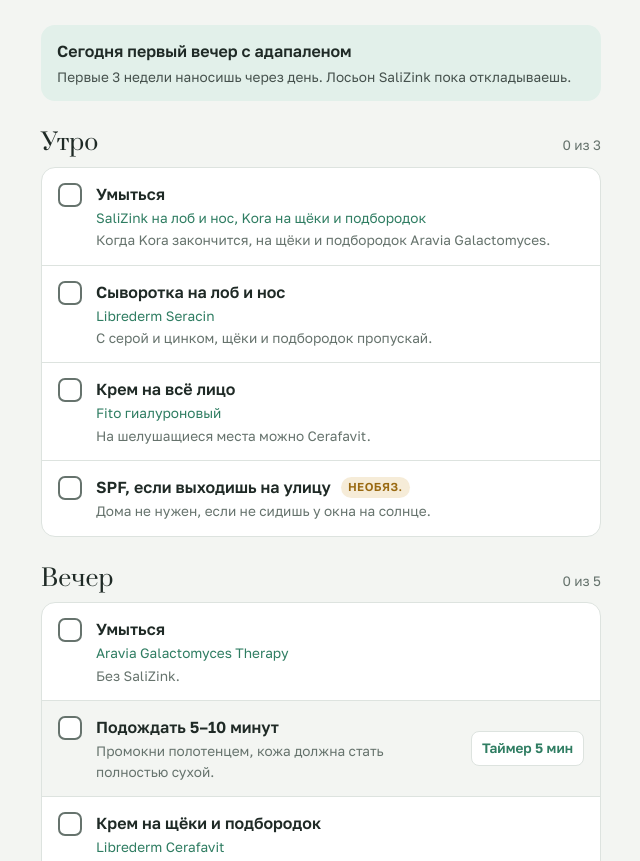
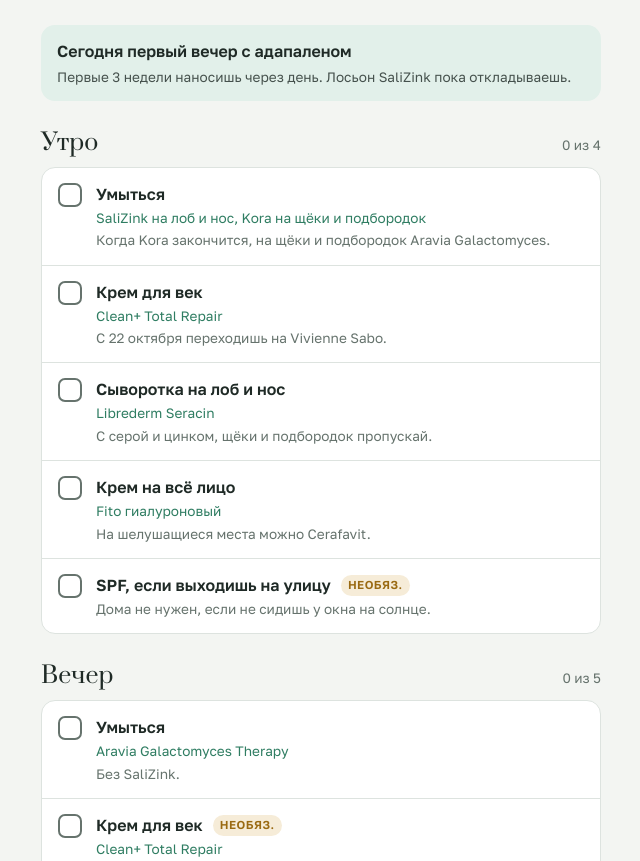
Before and after one commit to SofaLeya/umyvanie, a plain HTML site: page index.html in a window 1280 px wide. Shown: the part 91-952 px from the top of the page, without its empty margins (319-959 px from the left). Drawn offline with Linux system fonts and the light colour scheme.

Commit message:
Add files via upload

```diff
--- a/index.html
+++ b/index.html
@@ -92,6 +92,7 @@
     <ol>
       <li><label class="step"><input type="checkbox" id="am-wash" data-g="am"><span class="txt"><span class="name">Умыться</span><span class="prod">SaliZink на лоб и нос, Kora на щёки и подбородок</span><span class="note">Когда Kora закончится, на щёки и подбородок Aravia Galactomyces.</span></span></label></li>
       <li id="lotion-li"><label class="step"><input type="checkbox" id="am-lotion" data-g="am" data-opt="1"><span class="txt"><span class="name">Лосьон на лоб и нос <span class="tag">через день</span></span><span class="prod">SaliZink лосьон</span><span class="note">Только на лоб и нос, щёки не трогать.</span></span></label></li>
+      <li><label class="step"><input type="checkbox" id="am-eye" data-g="am"><span class="txt"><span class="name">Крем для век</span><span class="prod" id="eye-am-prod"></span><span class="note" id="eye-am-note"></span></span></label></li>
       <li><label class="step"><input type="checkbox" id="am-serum" data-g="am"><span class="txt"><span class="name">Сыворотка на лоб и нос</span><span class="prod">Librederm Seracin</span><span class="note">С серой и цинком, щёки и подбородок пропускай.</span></span></label></li>
       <li><label class="step"><input type="checkbox" id="am-cream" data-g="am"><span class="txt"><span class="name">Крем на всё лицо</span><span class="prod">Fito гиалуроновый</span><span class="note">На шелушащиеся места можно Cerafavit.</span></span></label></li>
       <li><label class="step"><input type="checkbox" id="am-spf" data-g="am" data-opt="1"><span class="txt"><span class="name">SPF, если выходишь на улицу <span class="tag">необяз.</span></span><span class="note">Дома не нужен, если не сидишь у окна на солнце.</span></span></label></li>
@@ -102,6 +103,7 @@
     <div class="sec-head"><h2>Вечер</h2><span class="count" id="c-pm"></span></div>
     <ol>
       <li><label class="step"><input type="checkbox" id="pm-wash" data-g="pm"><span class="txt"><span class="name">Умыться</span><span class="prod">Aravia Galactomyces Therapy</span><span class="note">Без SaliZink.</span></span></label></li>
+      <li><label class="step"><input type="checkbox" id="pm-eye" data-g="pm" data-opt="1"><span class="txt"><span class="name">Крем для век <span class="tag">необяз.</span></span><span class="prod">Clean+ Total Repair</span><span class="note">Сразу после умывания. Если веки сохнут, наноси каждый вечер.</span></span></label></li>
       <li class="ad-only waitstep"><label class="step"><input type="checkbox" id="pm-wait1" data-g="pm"><span class="txt"><span class="name">Подождать 5–10 минут</span><span class="note">Промокни полотенцем, кожа должна стать полностью сухой.</span></span></label><button class="timer" type="button" data-for="pm-wait1" data-min="5">Таймер 5 мин</button></li>
       <li><label class="step"><input type="checkbox" id="pm-buffer" data-g="pm"><span class="txt"><span class="name">Крем на щёки и подбородок</span><span class="prod">Librederm Cerafavit</span><span class="note" id="buffer-note">Буфер от шелушения. Лоб и нос не трогать.</span></span></label></li>
       <li class="ad-only waitstep"><label class="step"><input type="checkbox" id="pm-wait2" data-g="pm"><span class="txt"><span class="name">Подождать 5 минут</span><span class="note">Пока крем впитается и перестанет скользить.</span></span></label><button class="timer" type="button" data-for="pm-wait2" data-min="5">Таймер 5 мин</button></li>
@@ -184,6 +186,9 @@
     document.querySelectorAll(".ad-only").forEach(el => el.hidden = rest);
     document.getElementById("buffer-note").textContent = rest ? "Сегодня без адапалена, просто увлажнить." : "Буфер от шелушения. Лоб и нос не трогать.";
 
+    const vs = today >= "2026-10-22";
+    document.getElementById("eye-am-prod").textContent = vs ? "Vivienne Sabo с бакучиолом" : "Clean+ Total Repair";
+    document.getElementById("eye-am-note").textContent = vs ? "По косточке под глазом, не у самых ресниц." : "С 22 октября переходишь на Vivienne Sabo.";
     boxes.forEach(b => b.checked = !!state[b.id]);
     ["am","pm"].forEach(g=>{
       const req = boxes.filter(b => b.dataset.g===g && !b.dataset.opt && !b.closest("li").hidden && !(rest && b.id==="pm-adapalene"));
```
